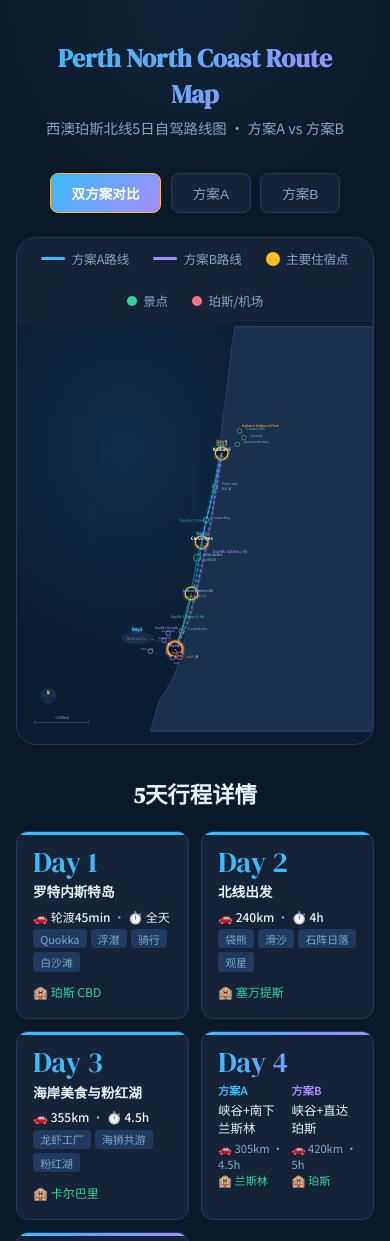
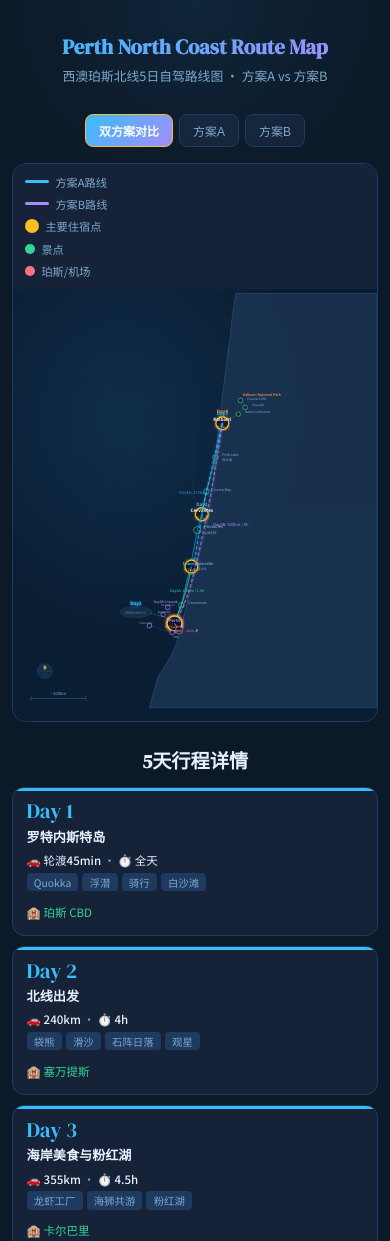
Before and after one commit to SleepySanjinLi/perth-travel-guide, a plain HTML site: page route-map.html in a window 390 px wide. Shown: the top 1241 px of the page. Drawn offline with Linux system fonts and the light colour scheme.

Commit message:
Add mobile responsive styles

```diff
--- a/route-map.html
+++ b/route-map.html
@@ -99,8 +99,37 @@
         .hidden { display: none !important; }
 
         @media (max-width: 768px) {
-            .day-cards { grid-template-columns: 1fr 1fr; }
-            .diff-grid { grid-template-columns: 1fr; }
+            .hero { padding: 2rem 1rem 0.8rem; }
+            .hero h1 { font-size: 1.6rem; }
+            .hero p { font-size: 0.8rem; }
+            .plan-tabs { gap: 0.4rem; margin: 1rem 0; }
+            .tab-btn { padding: 0.5rem 1rem; font-size: 0.8rem; }
+            .main-container { padding: 0 0.75rem 2rem; }
+            .map-wrapper { border-radius: 14px; margin: 1rem 0; }
+            .legend-bar { gap: 0.8rem; padding: 0.6rem 0.75rem; }
+            .legend-item { font-size: 0.7rem; }
+            .day-info-section { margin-top: 1.5rem; }
+            .day-info-section h2 { font-size: 1.2rem; margin-bottom: 0.8rem; }
+            .day-cards { grid-template-columns: 1fr; gap: 0.6rem; }
+            .day-info-card { padding: 0.85rem; }
+            .day-info-card .day-num { font-size: 1.5rem; }
+            .day-info-card h4 { font-size: 0.82rem; }
+            .day-info-card .info-row { font-size: 0.72rem; }
+            .day-info-card .spot { font-size: 0.65rem; }
+            .day-info-card .hotel { font-size: 0.72rem; }
+            .day-info-card.split > div:last-child { grid-template-columns: 1fr; gap: 0.4rem; }
+            .diff-banner { padding: 1rem; margin-top: 1.5rem; }
+            .diff-banner h4 { font-size: 0.85rem; }
+            .diff-grid { grid-template-columns: 1fr; gap: 0.5rem; }
+            .diff-item { padding: 0.6rem; }
+            .diff-item .label { font-size: 0.68rem; }
+            .diff-item .v { font-size: 0.72rem; }
+        }
+        @media (max-width: 480px) {
+            .hero h1 { font-size: 1.3rem; }
+            .tab-btn { padding: 0.45rem 0.8rem; font-size: 0.75rem; }
+            .legend-bar { flex-direction: column; align-items: flex-start; gap: 0.4rem; }
+            .day-info-card .day-num { font-size: 1.3rem; }
         }
     </style>
 </head>
```
